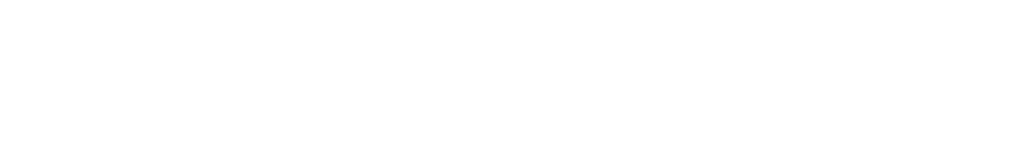
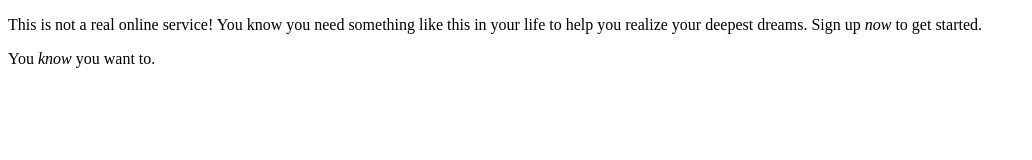
Before and after one commit to BladNunez/Odin-sign-up-form, a plain HTML site: page index.html in a window 1280 px wide. Shown: the whole page, without its empty margins (0-1032 px from the left). Drawn offline with Linux system fonts and the light colour scheme.

Commit message:
create top container to hold 2 sibling containers

```diff
--- a/index.html
+++ b/index.html
@@ -5,5 +5,19 @@
     <title>Sign UP</title>
     <link ref="stylesheet" href="styles.css" />
   </head>
-  <body></body>
+  <body>
+    <div class="top-container">
+      <div></div>
+      <div class="content-container">
+        <div>
+          <p>
+            This is not a real online service! You know you need something like
+            this in your life to help you realize your deepest dreams. Sign up
+            <em>now</em> to get started.
+          </p>
+          <p>You <em>know</em> you want to.</p>
+        </div>
+      </div>
+    </div>
+  </body>
 </html>
```
